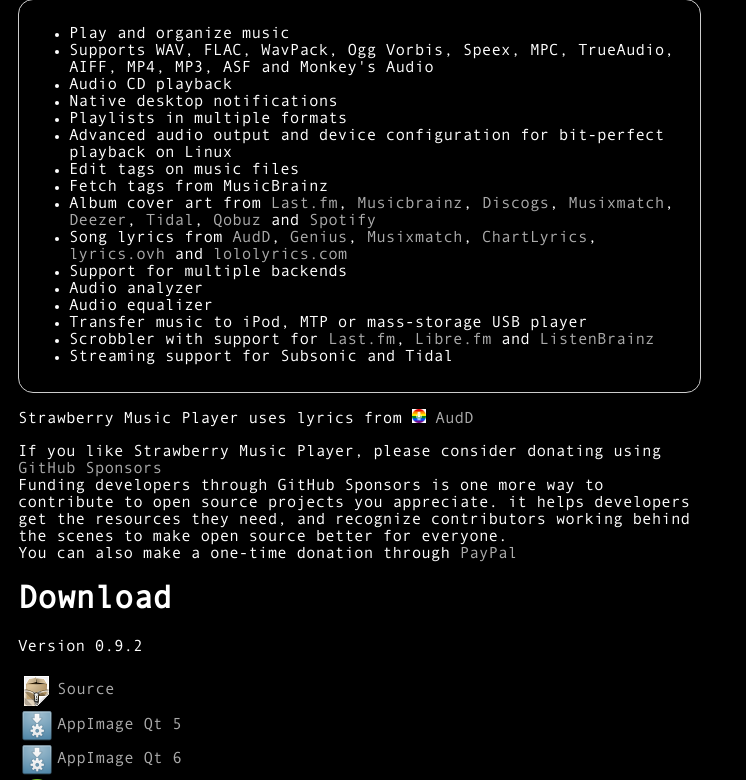
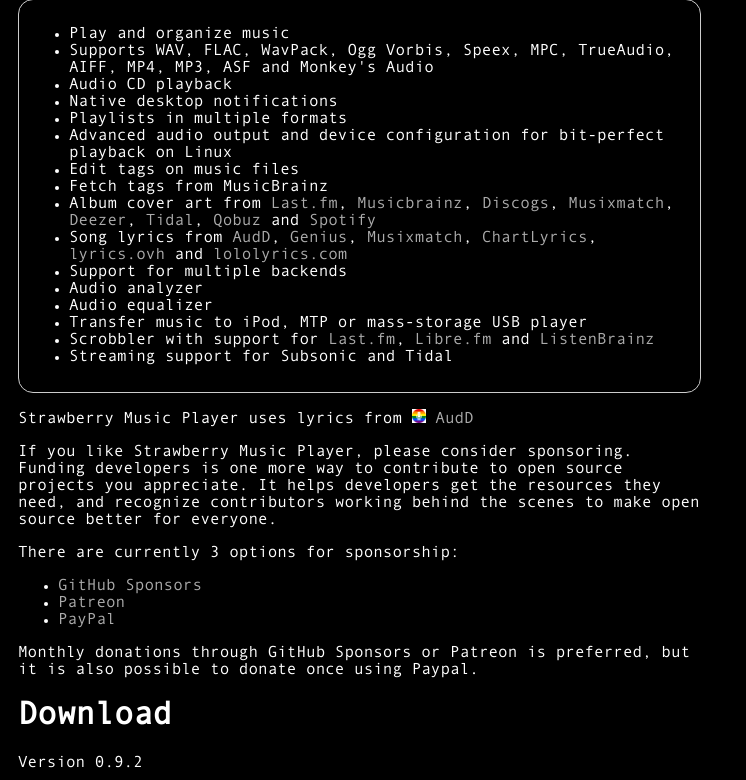
Before and after one commit to strawberrymusicplayer/strawberry-website, a PHP site: page / in a window 1280 px wide. Shown: the part 577-1357 px from the top of the page, without its empty margins (0-746 px from the left). Run offline with PHP 8.4, Linux system fonts and the light colour scheme.

Commit message:
Update sponsor info

```diff
--- a/index.php
+++ b/index.php
@@ -55,10 +55,22 @@ Strawberry is a music player and music collection organizer. It is a fork of Cle
 Strawberry Music Player uses lyrics from <a href="https://audd.io/"><img src="pictures/audd-14.png" /> AudD</a>
 </p>
 
-<p>If you like Strawberry Music Player, please consider donating using <a href="https://github.com/sponsors/jonaski">GitHub Sponsors</a><br />
-Funding developers through GitHub Sponsors is one more way to contribute to open source projects you appreciate. it helps developers get the resources they need, and recognize contributors working behind the scenes to make open source better for everyone.<br />
-You can also make a one-time donation through <a href="https://paypal.me/jonaskvinge">PayPal</a><br />
+<p>
+If you like Strawberry Music Player, please consider sponsoring.
+Funding developers is one more way to contribute to open source projects you appreciate.
+It helps developers get the resources they need, and recognize contributors working behind the scenes to make open source better for everyone.
 </p>
+
+<p>There are currently 3 options for sponsorship:</p>
+
+<ul>
+<li><a href="https://github.com/sponsors/jonaski">GitHub Sponsors</a></li>
+<li><a href="https://www.patreon.com/jonaskvinge">Patreon<a/></li>
+<li><a href="https://paypal.me/jonaskvinge">PayPal</a></li>
+</ul>
+
+<p>Monthly donations through GitHub Sponsors or Patreon is preferred, but it is also possible to donate once using Paypal.</p>
+
 
 <h1>Download</h1>
 
```
